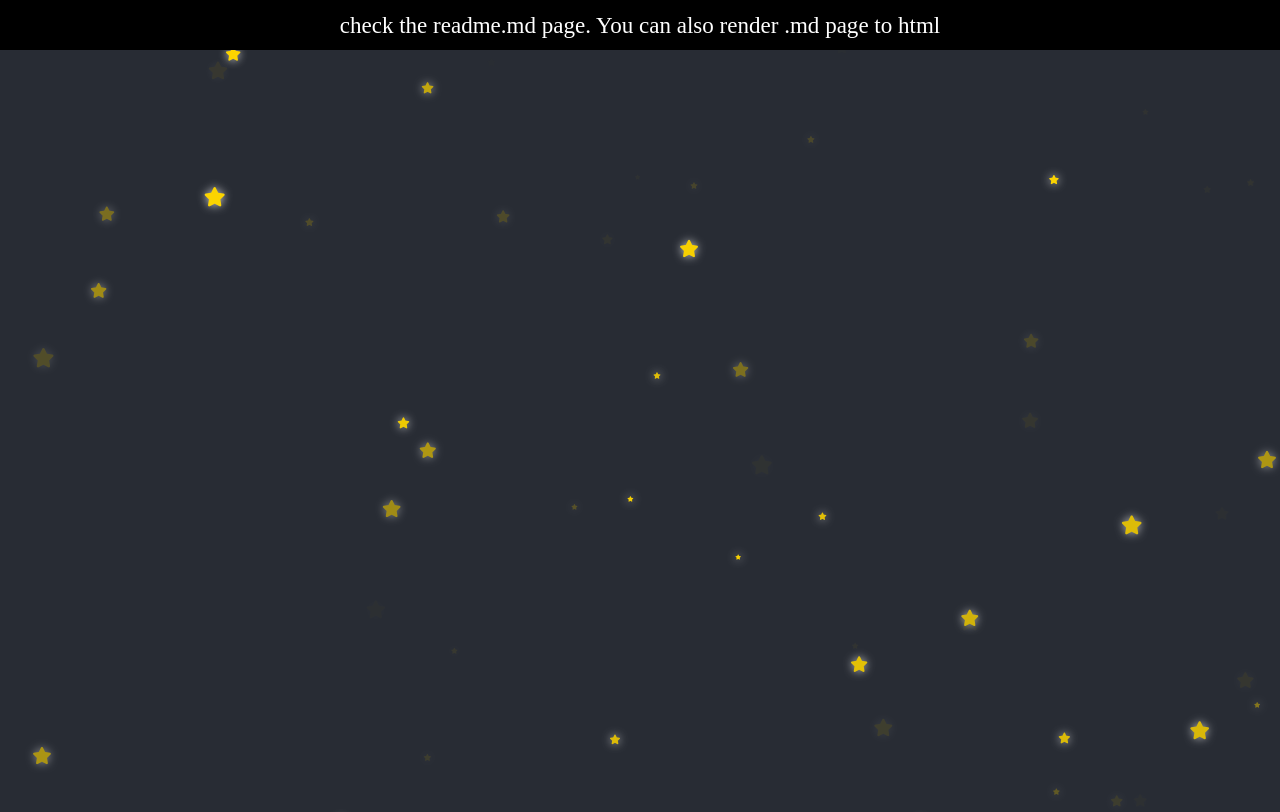
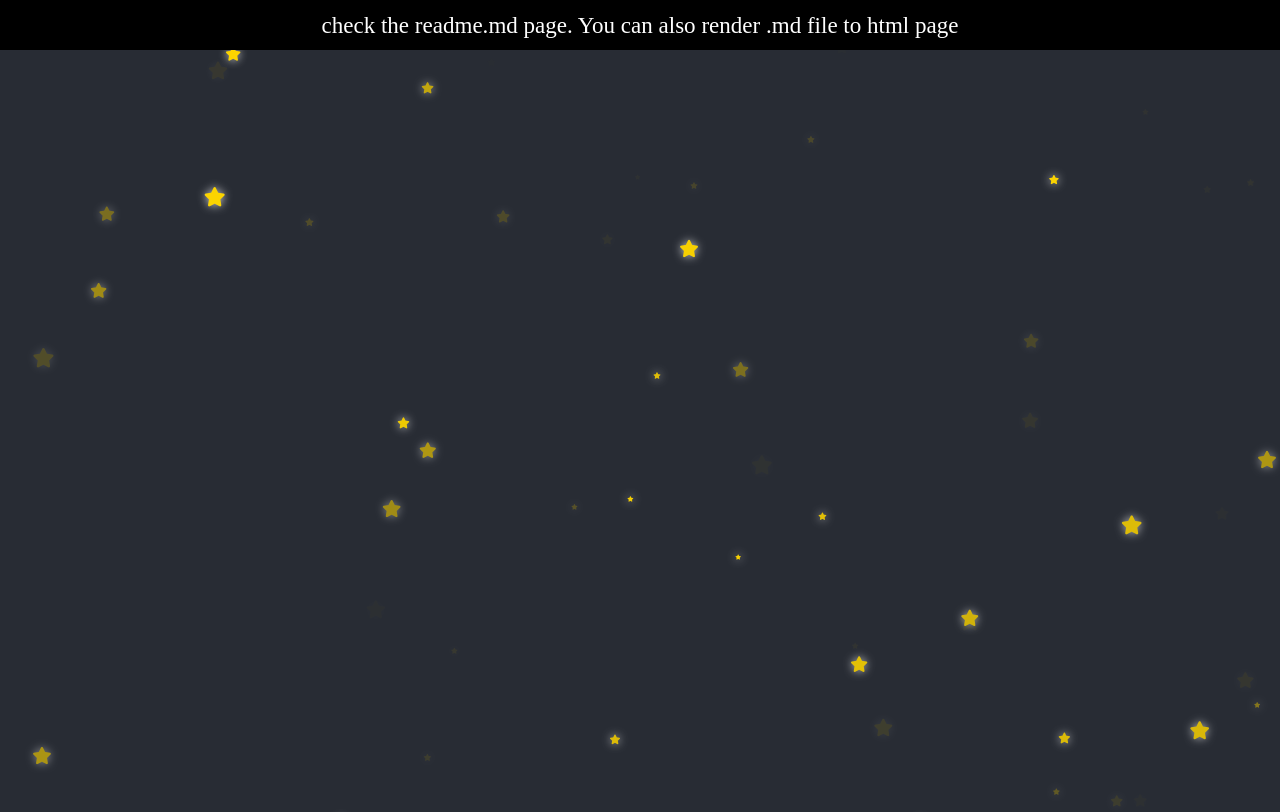
Before and after one commit to 01one/python-pages, a plain HTML site: page static_site/index.html in a window 1280 px wide. Shown: the top 812 px of the page. Drawn offline with Linux system fonts and the light colour scheme.

Commit message:
Update index.html

```diff
--- a/static_site/index.html
+++ b/static_site/index.html
@@ -91,7 +91,7 @@
     </style>
 </head>
 <body>
-	<div class='page-link'> <a href="/readme.md" target="_blank">check the readme.md page. You can also render .md page to html</a></div>
+	<div class='page-link'> <a href="/readme.md" target="_blank">check the readme.md page. You can also render .md file to html page</a></div>
     <div id="magicWand" class="magic-wand">
         <i class="fa-solid fa-wand-magic-sparkles"></i>
     </div>
```
